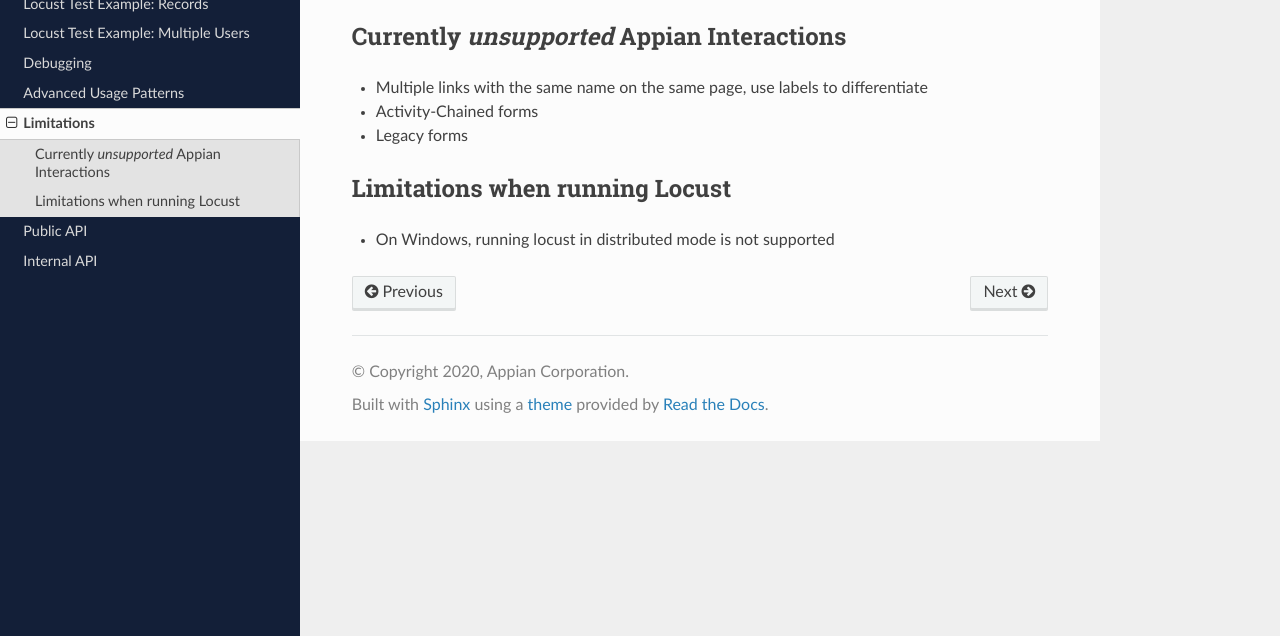
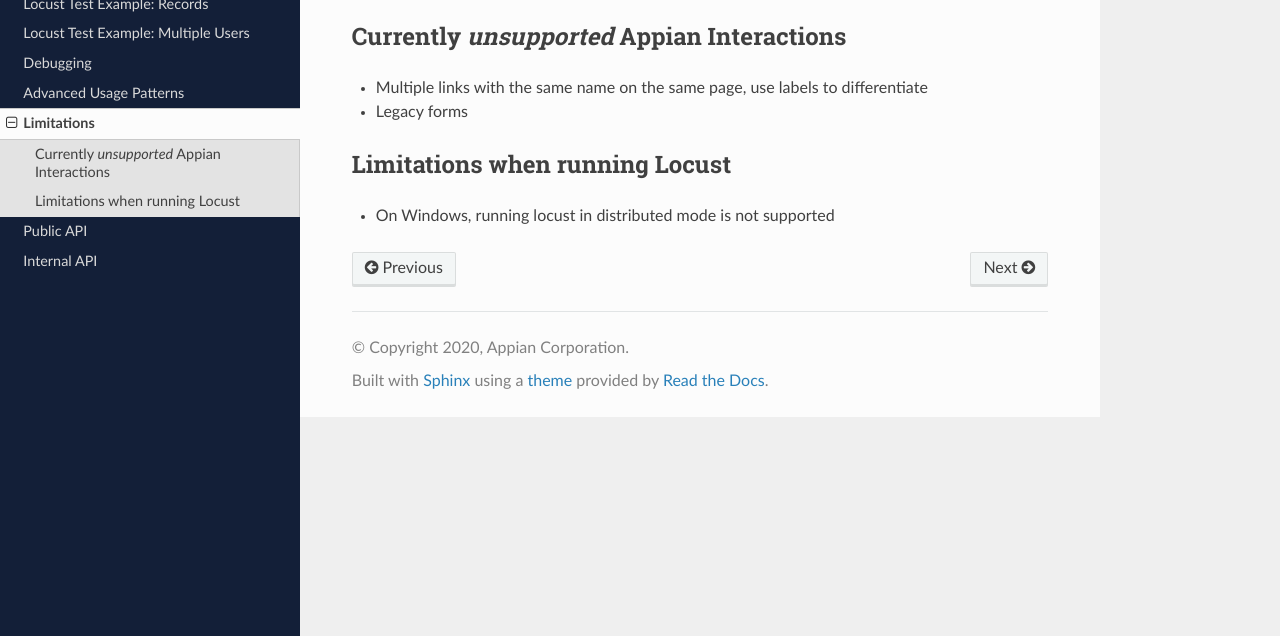
Before and after one commit to dkiltyhc/appian-locust-hc-fork, a Sphinx documentation site: the page built from appian_locust/docs/source/limitations.rst, in a window 1280 px wide, cut to the strip 264-900 px from the top of the page. Built offline with Sphinx 7.4.7 and the Read the Docs theme 2.0.0, drawn with Linux system fonts in a browser that asks for light colours.

Commit message:
Remove chained forms from limitations in docs

```diff
--- a/appian_locust/docs/source/limitations.rst
+++ b/appian_locust/docs/source/limitations.rst
@@ -10,7 +10,6 @@ Currently *unsupported* Appian Interactions
 ********************************************
 
 * Multiple links with the same name on the same page, use labels to differentiate
-* Activity-Chained forms
 * Legacy forms
 
 Limitations when running Locust
```
